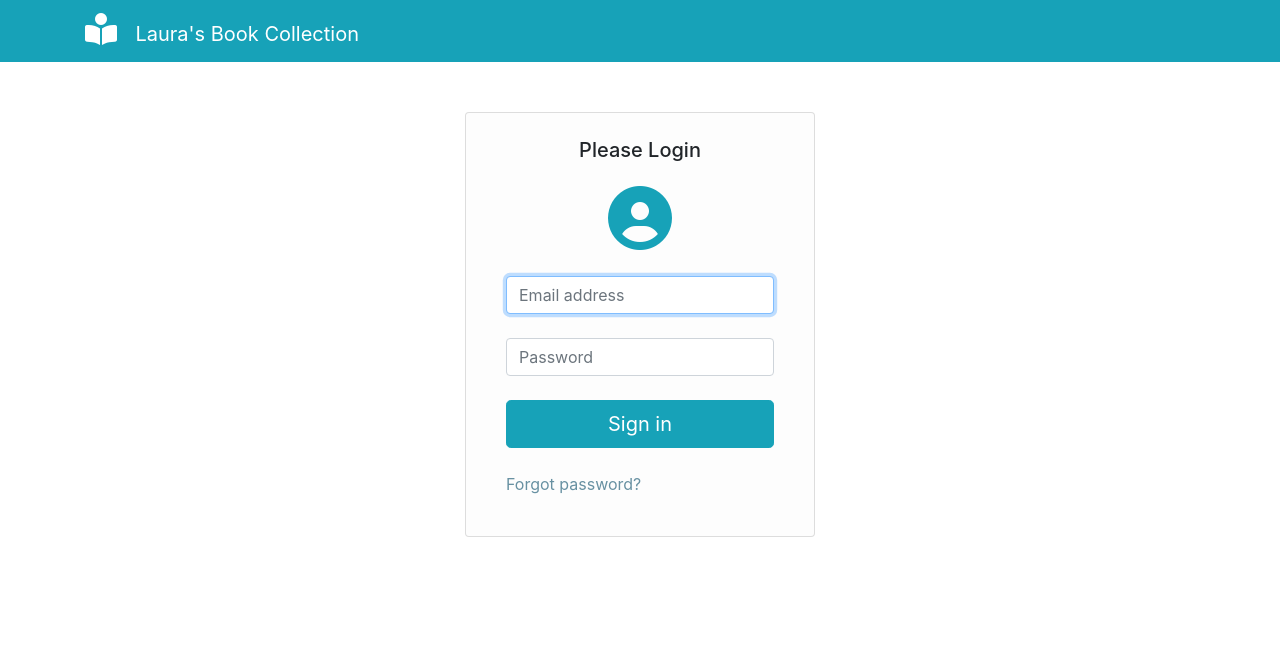
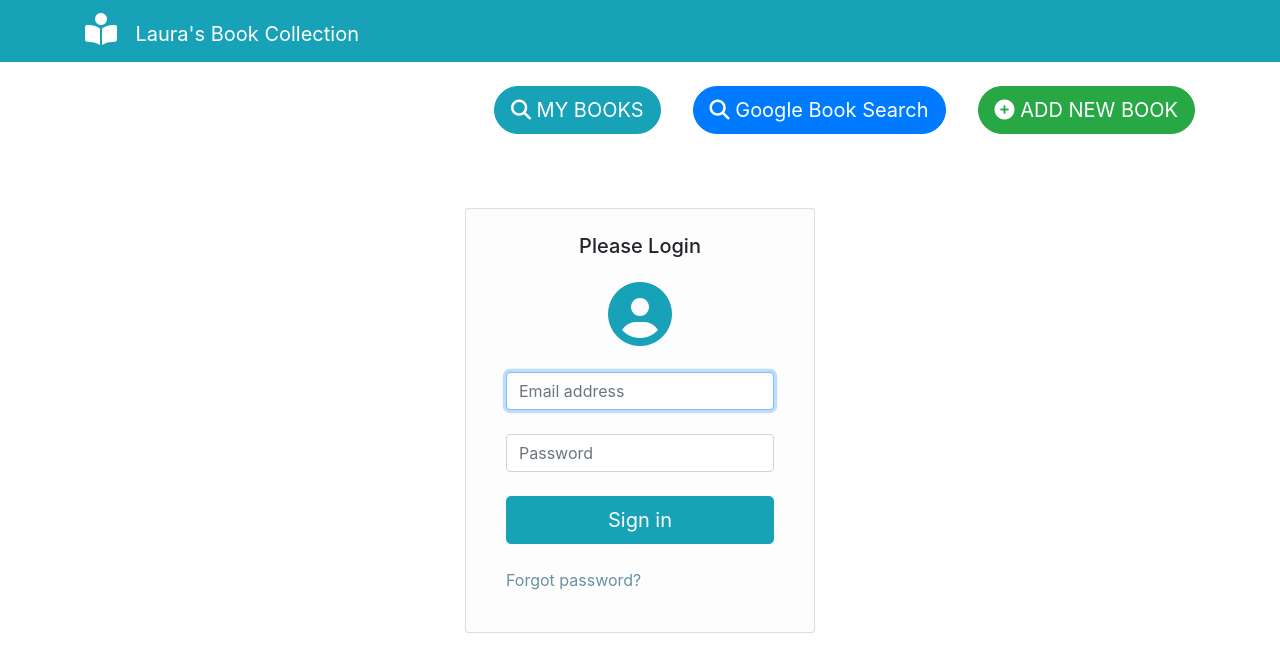
Before and after one commit to elliottprogrammer/book-collection-app, a React app in the folder client/: page /login in a window 1280 px wide. Built offline with nearby package versions, Linux system fonts and the light colour scheme.

Commit message:
Add top nav buttons and routes

```diff
--- a/client/src/components/App.js
+++ b/client/src/components/App.js
@@ -1,16 +1,22 @@
 import React from 'react';
-import Header from './Header';
+import Header from './header/Header';
 import { BrowserRouter, Switch, Route } from 'react-router-dom';
+import NavButtons from './navButtons/NavButtons';
 import Dashboard from './dashboard/DashboardPage';
 import LoginPage from './login/LoginPage';
+import AddBookPage from './addBook/addBookPage';
+import GoogleBookSearch from './googleBookSearch/GoogleBookSearchPage';
 
 function App() {
     return (
         <BrowserRouter>
             <Header />
+            <NavButtons />
             <Switch>
                 <Route exact path="/" component={Dashboard} />
                 <Route path="/login" component={LoginPage} />
+                <Route path="/add-book" component={AddBookPage} />
+                <Route path="/google-book-search" component={GoogleBookSearch} />
             </Switch>
         </BrowserRouter>
     );
--- /dev/null
+++ b/client/src/components/addBook/addBookPage.js
@@ -0,0 +1,9 @@
+import React from 'react';
+
+export default function addBookPage() {
+    return (
+        <div className="container">
+            <h1>Add Book Page</h1>
+        </div>
+    );
+}
--- /dev/null
+++ b/client/src/components/googleBookSearch/GoogleBookSearchPage.js
@@ -0,0 +1,9 @@
+import React from 'react';
+
+export default function GoogleBookSearchPage() {
+    return (
+        <div className="container">
+            <h1>Google Book Search</h1>
+        </div>
+    );
+}
--- a/client/src/components/Header.js
+++ b/client/src/components/header/Header.js
@@ -1,7 +1,7 @@
 import React, { Component } from 'react';
 import PropTypes from 'prop-types';
 import { connect } from 'react-redux';
-import { logoutUser } from '../actions/userActions';
+import { logoutUser } from '../../actions/userActions';
 import { Link } from 'react-router-dom';
 
 class Header extends Component {
--- a/client/src/components/login/LoginPage.js
+++ b/client/src/components/login/LoginPage.js
@@ -1,9 +1,8 @@
-import React, { Component } from 'react';
+import React from 'react';
 import { Link } from 'react-router-dom';
 import LoginForm from './LoginForm';
 
-class LoginPage extends Component {
-    render() {
+function LoginPage() {
     return (
         <div className="container">
             <div className="card login-card">
@@ -18,6 +17,5 @@ class LoginPage extends Component {
         </div>
     );
 }
-}
 
 export default LoginPage;
--- /dev/null
+++ b/client/src/components/navButtons/NavButtons.js
@@ -0,0 +1,24 @@
+import React from 'react';
+import { withRouter, Link } from 'react-router-dom';
+
+function NavButtons(props) {
+    return (
+        <section>
+            <div className="container">
+                <nav className="nav-buttons">
+                    <Link className="btn btn-lg btn-info" to="/">
+                        <i className="fas fa-search" /> MY BOOKS
+                    </Link>
+                    <Link className="btn btn-lg btn-primary" to="/google-book-search">
+                        <i className="fas fa-search" /> Google Book Search
+                    </Link>
+                    <Link className="btn btn-lg btn-success" to="/add-book">
+                        <i className="fas fa-plus-circle" /> ADD NEW BOOK
+                    </Link>
+                </nav>
+            </div>
+        </section>
+    );
+}
+
+export default withRouter(NavButtons);
--- a/client/src/styles.css
+++ b/client/src/styles.css
@@ -4,10 +4,6 @@ body {
         'Cantarell', 'Fira Sans', 'Droid Sans', 'Helvetica Neue', sans-serif;
     -webkit-font-smoothing: antialiased;
     -moz-osx-font-smoothing: grayscale;
-}
-
-header.topHeader {
-    margin-bottom: 2rem;
 }
 
 header.topHeader .navbar {
@@ -18,6 +14,17 @@ header.topHeader .navbar {
 .navbar-brand .fas {
     font-size: 2rem;
     padding-right: 0.8rem;
+}
+
+.nav-buttons {
+    display: flex;
+    justify-content: flex-end;
+    padding: 1.5rem 0;
+}
+
+.nav-buttons .btn {
+    margin-left: 2rem;
+    border-radius: 1.5rem;
 }
 
 /* Login form */
```
Lines whose indentation alone changed are shown as unchanged.
